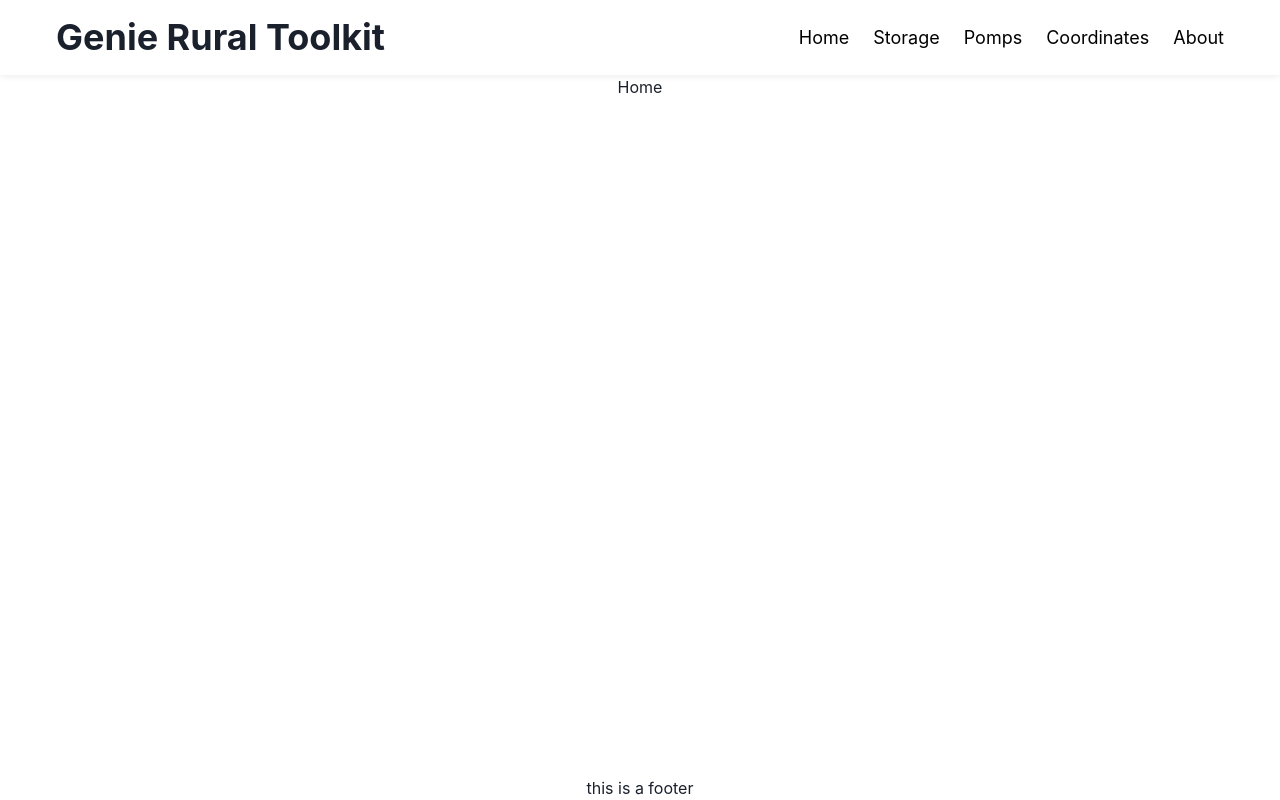
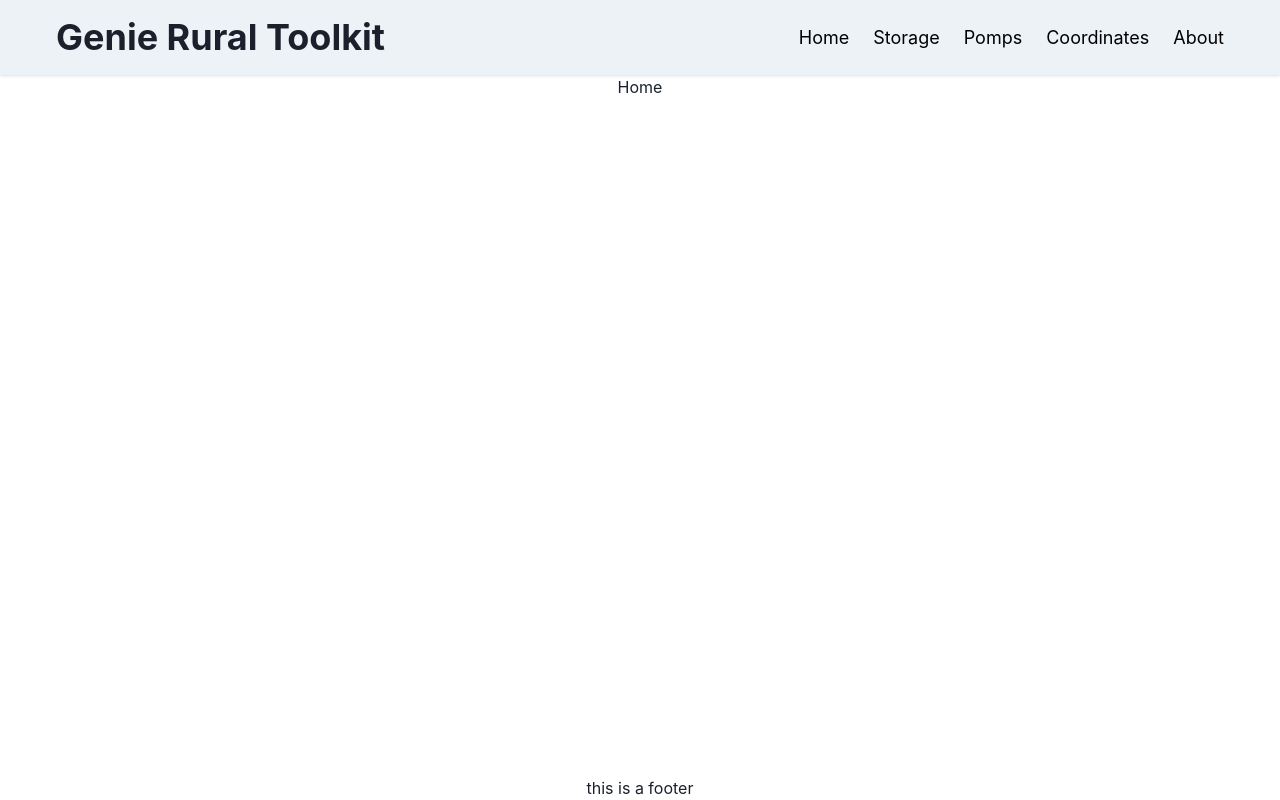
Before and after one commit to anas-asimi/Genie-rural-toolkit, a React (Vite) app: page / in a window 1280 px wide. Built offline with nearby package versions, Linux system fonts and the light colour scheme.

Commit message:
change Header background color

```diff
--- a/src/components/Header.jsx
+++ b/src/components/Header.jsx
@@ -20,7 +20,7 @@ export default function Header() {
 
 	return (
 		<>
-			<Center w='100%' boxShadow="0px 0px 8px 0px rgba(0,0,0,0.1)">
+			<Center w='100%' bg='gray.100' boxShadow="0px 0px 4px 0px rgba(0,0,0,0.2)">
 				<Flex as="header" w="100%" p='16px' maxW='1200px'>
 					<Heading>Genie Rural Toolkit</Heading>
 					<Spacer />
@@ -63,7 +63,7 @@ export default function Header() {
 				</Flex>
 			</Center>
 			<Show below="lg">
-				<Collapse in={isOpen}>
+				<Collapse in={isOpen} >
 					<VStack
 						as="nav"
 						w='100vw'
@@ -72,7 +72,8 @@ export default function Header() {
 						textTransform="capitalize"
 						alignItems="flex-end"
 						p='16px 32px'
-						boxShadow="0px 0px 8px 0px rgba(0,0,0,0.1)"
+						bg='gray.100'
+						boxShadow="0px 0px 4px 0px rgba(0,0,0,0.2)"
 						mb='4px'
 					>
 						<Link color="black" onClick={onToggle} as={ReactLink} to="/">
```
